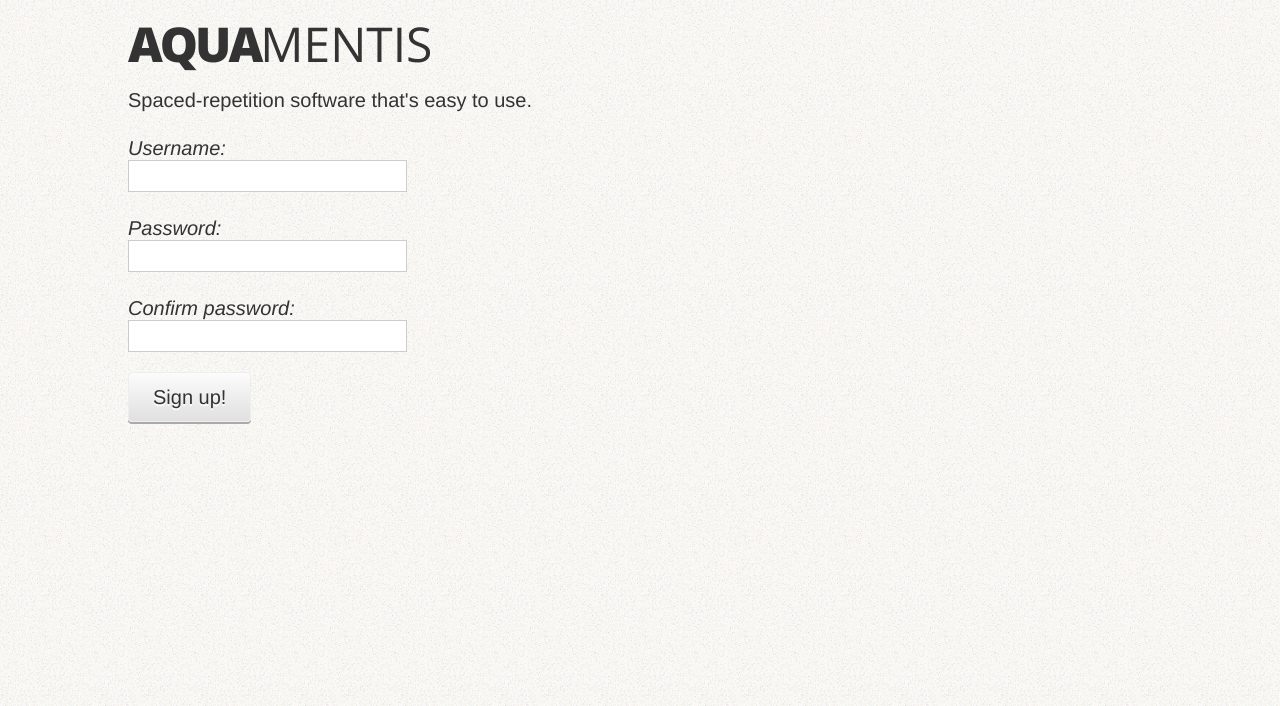
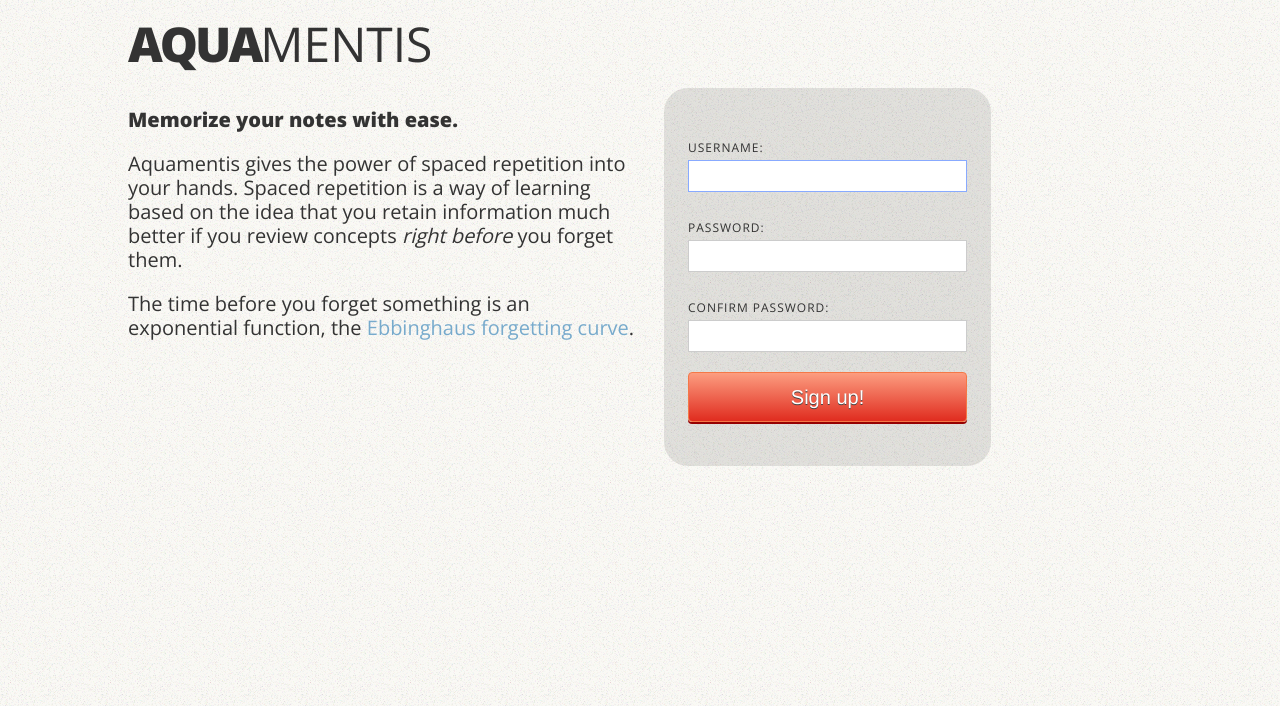
Before and after one commit to benbrittain/SRS, a Flask app: page /register in a window 1280 px wide. Shown: the top 706 px of the page. Run offline with Flask 2, Linux system fonts and the light colour scheme; parts of the project's set-up code (start-up, migrations or seed data) failed here and were passed over.

Commit message:
Style register page.

```diff
--- a/server.py
+++ b/server.py
@@ -111,12 +111,18 @@ def create_card(deckName):
     return jsonify(success=True)
 
 @app.route('/decks')
-@app.route('/')
 @login_required
 def decks_index():
     user = User.query.filter(User.username == current_user.get_id()).first()
     decks = map(lambda deck: {'id': deck.userId , "name": deck.name, 'cards': [{'front': card.front, 'back': card.back} for card in deck.cards]}, user.decks)
     return render_template('index.html', decks=json.dumps(decks))
+
+@app.route('/')
+def homepage():
+    if current_user.is_authenticated():
+        return redirect(url_for('decks'))
+    else:
+        return redirect(url_for('register'))
 
 @app.route('/decks', methods=['POST'])
 @login_required
--- a/static/js/main.js
+++ b/static/js/main.js
@@ -464,4 +464,8 @@
 
   })(Backbone.View);
 
+  $(function() {
+    return $('input').first().focus();
+  });
+
 }).call(this);
--- a/static/main.css
+++ b/static/main.css
@@ -1,7 +1,7 @@
 html, body {
   margin: 0;
   padding: 0;
-  font: 100% "Helvetica Neue", sans-serif;
+  font: 100% "Open Sans", "Helvetica Neue", sans-serif;
   color: #333;
 }
 
@@ -117,7 +117,7 @@ a:hover, .faux_link:hover {
   border-left-color: #b9babb;
 }
 
-.button.action, a.button.action {
+.button.action, input[type="submit"].action, a.button.action {
   background: #fc9d80; /* Old browsers */
   background: -moz-linear-gradient(top, #fc9d80 0%, #e02c1f 100%); /* FF3.6+ */
   background: -webkit-gradient(linear, left top, left bottom, color-stop(0%,#fc9d80), color-stop(100%,#e02c1f)); /* Chrome,Safari4+ */
@@ -132,7 +132,7 @@ a:hover, .faux_link:hover {
   box-shadow: 0 2px #960000;
 }
 
-.button.action:hover, a.button.action:hover {
+.button.action:hover, input[type="submit"].action:hover, a.button.action:hover {
   background: #fcb19a; /* Old browsers */
   background: -moz-linear-gradient(top, #fcb19a 0%, #e6554a 100%); /* FF3.6+ */
   background: -webkit-gradient(linear, left top, left bottom, color-stop(0%,#fcb19a), color-stop(100%,#e6554a)); /* Chrome,Safari4+ */
@@ -165,8 +165,10 @@ ul.bland {
 
 label span {
   display: block;
-  font-style: italic;
   margin-top: 24px;
+  font-size: 12px;
+  letter-spacing: 1px;
+  text-transform: uppercase;
 }
 
 input[type="text"], input[type="password"], textarea {
@@ -283,3 +285,22 @@ textarea {
   background: #FF6600; /* Firefox */
   text-shadow: none;
 }
+
+.main_screen p {
+}
+
+.register_box {
+  margin-left: 24px;
+  border-radius: 24px;
+  background: rgba(0, 0, 0, .1);
+  float: left;
+  padding: 24px;
+}
+
+.block {
+  display: block;
+}
+
+.full_width {
+  width: 100%;
+}
--- a/templates/register.html
+++ b/templates/register.html
@@ -3,7 +3,13 @@
 {% block title %}Register — {% endblock %}
 
 {% block content %}
-  <p>Spaced-repetition software that's easy to use.</p>
+  <div class="half_width left main_screen">
+    <p><strong>Memorize your notes with ease.</strong></p>
+    <p>Aquamentis gives the power of spaced repetition into your hands. Spaced repetition is a way of learning based on the idea that you retain information much better if you review concepts <em>right before</em> you forget them.</p>
+    <p>The time before you forget something is an exponential function, the <a href="http://en.wikipedia.org/wiki/Forgetting_curve">Ebbinghaus forgetting curve</a>.</p>
+  </div>
+  <div class="half_width right">
+    <div class="register_box">
       <form action="/register" method="post">
         <label>
           <span>Username:</span>
@@ -17,6 +23,8 @@
           <span>Confirm password:</span>
           <input type="password" name="confirm_password">
         </label>
-    <p><input type="submit" value="Sign up!"></p>
+        <p><input class="action block full_width" type="submit" value="Sign up!"></p>
       </form>
+    </div>
+  </div>
 {% endblock %}
```
Also changed, not shown: 1 other file. Lines whose indentation alone changed are shown as unchanged.
